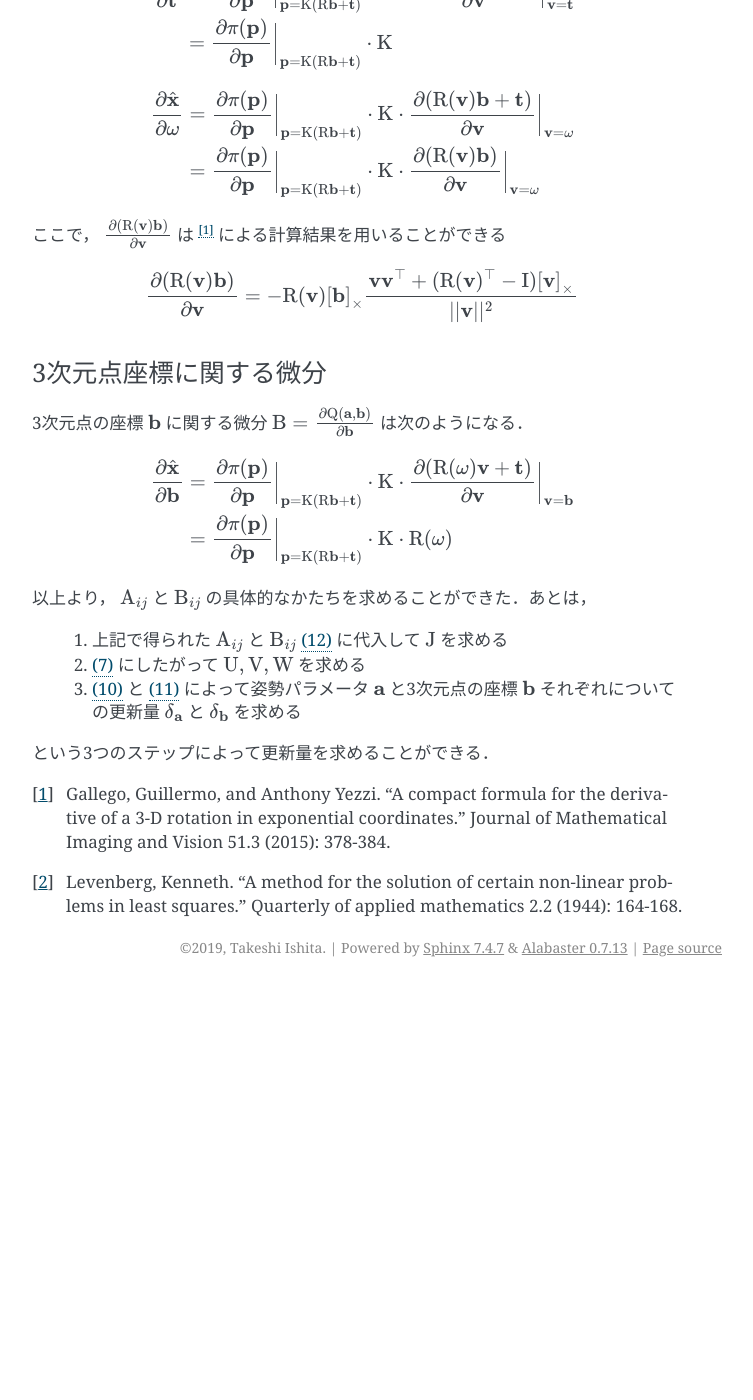
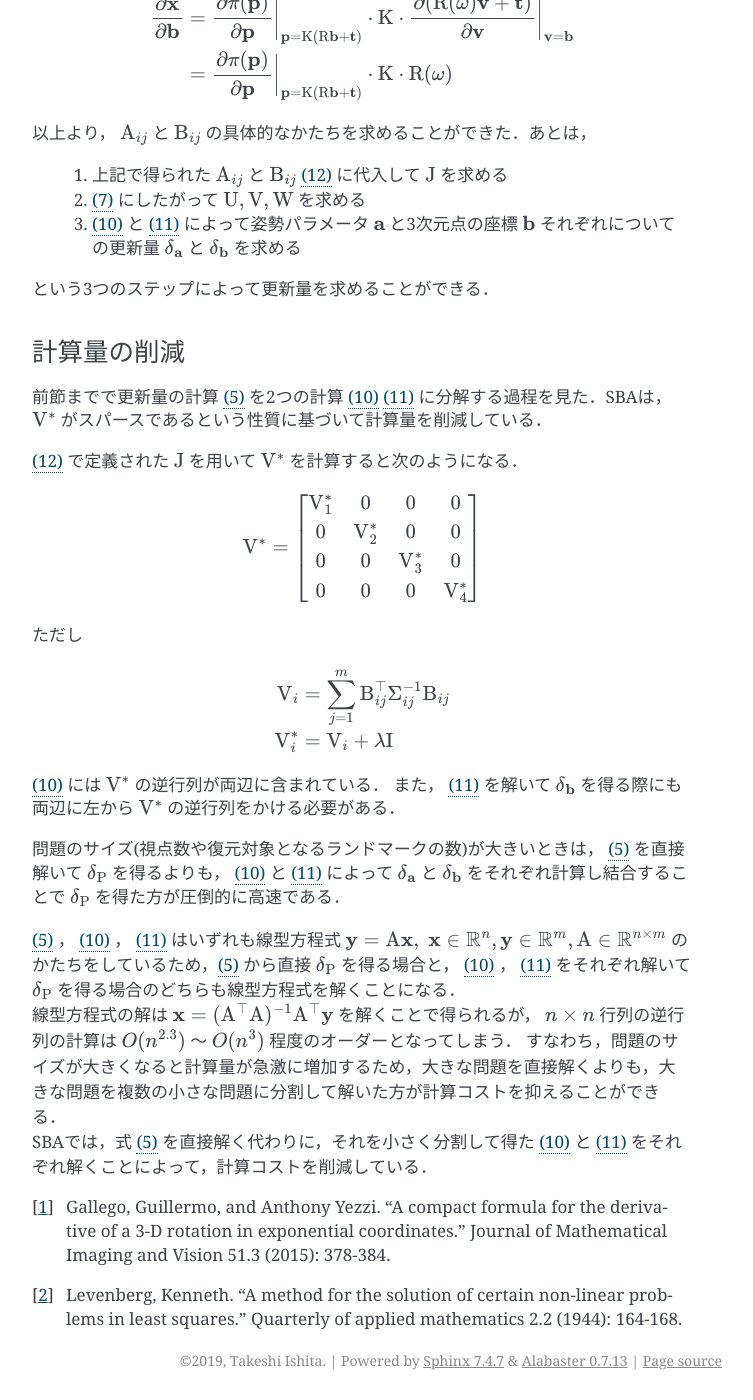
Before and after one commit to IshitaTakeshi/SparseBundleAdjustment, a Sphinx documentation site: the page built from docs/source/sparse-bundle-adjustment.rst, in a window 1280 px wide and 1400 px high, scrolled down 5548 px. Shown: the whole window, without its empty margins (388-1141 px from the left). Built offline with Sphinx 7.4.7, drawn with Linux system fonts in a browser that asks for light colours; before the commit the page ends 6535 px from its top, so only the background shows below that; some of the changed text lies outside the part shown.

Commit message:
Add the concrete form of V and explain about the sparsity

```diff
--- a/docs/source/sparse-bundle-adjustment.rst
+++ b/docs/source/sparse-bundle-adjustment.rst
@@ -114,7 +114,8 @@ Tomasi-Kanade法と比較すると，次のような特徴がある．
 とおけば，誤差を次のように表現することができる．
 
 .. math::
-    E(\mathrm{P}) = (\mathrm{X}-\hat{\mathrm{X}})^{\top} \mathrm{\Sigma}_{\mathrm{X}} (\mathrm{X}-\hat{\mathrm{X}})
+    E(\mathrm{P})
+    = (\mathrm{X}-\hat{\mathrm{X}})^{\top} \mathrm{\Sigma}_{\mathrm{X}}^{-1} (\mathrm{X}-\hat{\mathrm{X}})
 
 
 解法の概要
@@ -144,7 +144,7 @@ LM法を用いる場合，この更新量 :math:`\delta_{\mathrm{P}}` は次の
 
 :math:`\mathbf{J}` は :math:`\hat{\mathrm{X}}` のヤコビ行列 :math:`\mathrm{J} = \frac{\partial \hat{\mathrm{X}}}{\partial \mathrm{P}} \rvert_{\mathrm{P}=\mathrm{P}^{(t)}}` であり， :math:`\lambda \in \mathbb{R}, \lambda \geq 0` は damping parameter である．
 
-SBAでは，:math:`\mathrm{J}` の構造に着目し， :eq:`lm-update` をより小さい複数の線型方程式に分解することで，計算を高速化している．
+SBAでは，:math:`\mathrm{J}` の構造に着目し， :eq:`lm-update` をより小さい複数の線型方程式に分解する．さらに，分解によって得られた方程式がスパースな行列によって構成されていることに着目し，計算を高速化している．
 
 
 線型方程式の分解
@@ -306,7 +306,7 @@ SBAでは，:math:`\mathrm{J}` の構造に着目し， :eq:`lm-update` をよ
     :label: affected-from-left
 
 という形にすることができる．ここから2つの方程式を取り出す．
-すると， :eq:`affected-from-left` において左辺の行列の右上が :math:`\mathrm{0}` になったことから， :math:`\mathbf{\delta}_{\mathbf{a}}` についての式 :eq:`derivation-delta-a` を得ることができる．
+すると， :eq:`affected-from-left` において左辺の行列の右上が :math:`\mathrm{0}` になったことから， :math:`\mathbf{\delta}_{\mathbf{b}}` を含まない :math:`\mathbf{\delta}_{\mathbf{a}}` についての式 :eq:`derivation-delta-a` を得ることができる．
 
 .. math::
     (\mathrm{U}^{*} - \mathrm{W}{\mathrm{V}^{*}}^{-1}\mathrm{W}^{\top}) \mathbf{\delta}_{\mathbf{a}}
@@ -319,17 +319,6 @@ SBAでは，:math:`\mathrm{J}` の構造に着目し， :eq:`lm-update` をよ
     :label: derivation-delta-b
 
 したがって，:eq:`derivation-delta-a` を先に解き，得られた :math:`\mathbf{\delta}_{\mathbf{a}}` を :eq:`derivation-delta-b` に代入すれば :math:`\mathbf{\delta}_{\mathbf{b}}` を得ることができる．
-
-
-計算量の削減
-~~~~~~~~~~~~
-
-問題のサイズ(視点数や復元対象となるランドマークの数)が大きいときは， :eq:`lm-update` を直接解いて :math:`\mathbf{\delta}_{\mathrm{P}}` を得るよりも， :eq:`derivation-delta-a` と :eq:`derivation-delta-b` によって :math:`\mathbf{\delta}_{\mathbf{a}}` と :math:`\mathbf{\delta}_{\mathbf{b}}` をそれぞれ計算し結合することで :math:`\mathbf{\delta}_{\mathrm{P}}` を得た方が圧倒的に高速である．
-
-| :eq:`lm-update` ， :eq:`derivation-delta-a` ， :eq:`derivation-delta-b` はいずれも線型方程式 :math:`\mathbf{y} = \mathrm{A}\mathbf{x},\; \mathbf{x} \in \mathbb{R}^{n}, \mathbf{y} \in \mathbb{R}^{m}, \mathrm{A} \in \mathbb{R}^{n \times m}` のかたちをしているため，:eq:`lm-update` から直接 :math:`\mathbf{\delta}_{\mathrm{P}}` を得る場合と， :eq:`derivation-delta-a` ， :eq:`derivation-delta-b` をそれぞれ解いて :math:`\mathbf{\delta}_{\mathrm{P}}` を得る場合のどちらも線型方程式を解くことになる．
-| 線型方程式の解は :math:`\mathbf{x} = (\mathrm{A}^{\top}\mathrm{A})^{-1}\mathrm{A}^{\top}\mathbf{y}` を解くことで得られるが， :math:`n \times n` 行列の逆行列の計算は :math:`O(n^{2.3})` 〜 :math:`O(n^{3})` 程度のオーダーとなってしまう．
-  すなわち，問題のサイズが大きくなると計算量が急激に増加するため，大きな問題を直接解くよりも，大きな問題を複数の小さな問題に分割して解いた方が計算コストを抑えることができる．
-| SBAでは，式 :eq:`lm-update` を直接解く代わりに，それを小さく分割して得た :eq:`derivation-delta-a` と :eq:`derivation-delta-b` をそれぞれ解くことによって，計算コストを削減している．
 
 
 具体的な計算
@@ -467,5 +456,46 @@ SBAでは，:math:`\mathrm{J}` の構造に着目し， :eq:`lm-update` をよ
 という3つのステップによって更新量を求めることができる．
 
 
+計算量の削減
+~~~~~~~~~~~~
+
+前節までで更新量の計算 :eq:`lm-update` を2つの計算 :eq:`derivation-delta-a` :eq:`derivation-delta-b` に分解する過程を見た．SBAは， :math:`\mathrm{V}^{*}` がスパースであるという性質に基づいて計算量を削減している．
+
+
+:eq:`concrete-form-J` で定義された :math:`\mathrm{J}` を用いて :math:`\mathrm{V}^{*}` を計算すると次のようになる．
+
+
+.. math::
+    \mathrm{V}^{*} = \begin{bmatrix}
+        \mathrm{V}^{*}_{1} & \mathrm{0} & \mathrm{0} & \mathrm{0} \\
+        \mathrm{0} & \mathrm{V}^{*}_{2} & \mathrm{0} & \mathrm{0} \\
+        \mathrm{0} & \mathrm{0} & \mathrm{V}^{*}_{3} & \mathrm{0} \\
+        \mathrm{0} & \mathrm{0} & \mathrm{0} & \mathrm{V}^{*}_{4} \\
+    \end{bmatrix}
+
+ただし
+
+.. math::
+    \begin{align}
+        \mathrm{V}_{i}
+        &= \sum_{j=1}^{m} \mathrm{B}_{ij}^{\top} \mathrm{\Sigma}_{ij}^{-1} \mathrm{B}_{ij} \\
+        \mathrm{V}^{*}_{i}
+        &= \mathrm{V}_{i} + \lambda \mathrm{I}
+    \end{align}
+
+
+:eq:`derivation-delta-a` には :math:`{\mathrm{V}^{*}}` の逆行列が両辺に含まれている．
+また， :eq:`derivation-delta-b` を解いて :math:`\mathbf{\delta}_{\mathbf{b}}` を得る際にも両辺に左から :math:`{\mathrm{V}^{*}}` の逆行列をかける必要がある．
+
+
+問題のサイズ(視点数や復元対象となるランドマークの数)が大きいときは， :eq:`lm-update` を直接解いて :math:`\mathbf{\delta}_{\mathrm{P}}` を得るよりも， :eq:`derivation-delta-a` と :eq:`derivation-delta-b` によって :math:`\mathbf{\delta}_{\mathbf{a}}` と :math:`\mathbf{\delta}_{\mathbf{b}}` をそれぞれ計算し結合することで :math:`\mathbf{\delta}_{\mathrm{P}}` を得た方が圧倒的に高速である．
+
+| :eq:`lm-update` ， :eq:`derivation-delta-a` ， :eq:`derivation-delta-b` はいずれも線型方程式 :math:`\mathbf{y} = \mathrm{A}\mathbf{x},\; \mathbf{x} \in \mathbb{R}^{n}, \mathbf{y} \in \mathbb{R}^{m}, \mathrm{A} \in \mathbb{R}^{n \times m}` のかたちをしているため，:eq:`lm-update` から直接 :math:`\mathbf{\delta}_{\mathrm{P}}` を得る場合と， :eq:`derivation-delta-a` ， :eq:`derivation-delta-b` をそれぞれ解いて :math:`\mathbf{\delta}_{\mathrm{P}}` を得る場合のどちらも線型方程式を解くことになる．
+| 線型方程式の解は :math:`\mathbf{x} = (\mathrm{A}^{\top}\mathrm{A})^{-1}\mathrm{A}^{\top}\mathbf{y}` を解くことで得られるが， :math:`n \times n` 行列の逆行列の計算は :math:`O(n^{2.3})` 〜 :math:`O(n^{3})` 程度のオーダーとなってしまう．
+  すなわち，問題のサイズが大きくなると計算量が急激に増加するため，大きな問題を直接解くよりも，大きな問題を複数の小さな問題に分割して解いた方が計算コストを抑えることができる．
+| SBAでは，式 :eq:`lm-update` を直接解く代わりに，それを小さく分割して得た :eq:`derivation-delta-a` と :eq:`derivation-delta-b` をそれぞれ解くことによって，計算コストを削減している．
+
+
+
 .. [#Gallego_et_al_2015] Gallego, Guillermo, and Anthony Yezzi. "A compact formula for the derivative of a 3-D rotation in exponential coordinates." Journal of Mathematical Imaging and Vision 51.3 (2015): 378-384.
 .. [#Levenberg_1944] Levenberg, Kenneth. "A method for the solution of certain non-linear problems in least squares." Quarterly of applied mathematics 2.2 (1944): 164-168.
```
Also changed, not shown: other parts of docs/source/sparse-bundle-adjustment.rst (+2 -3 lines).
